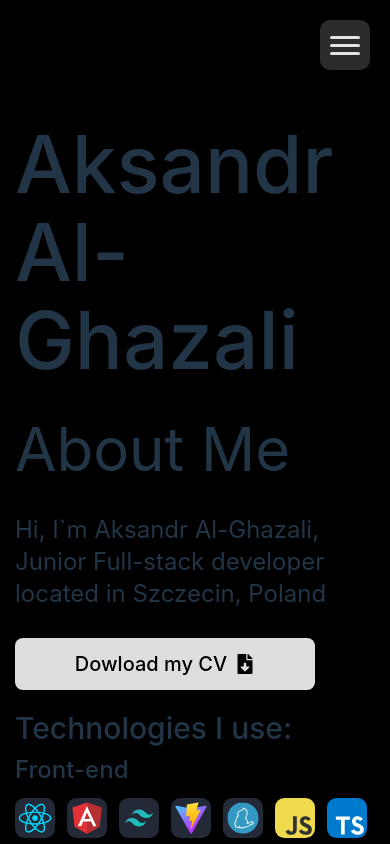
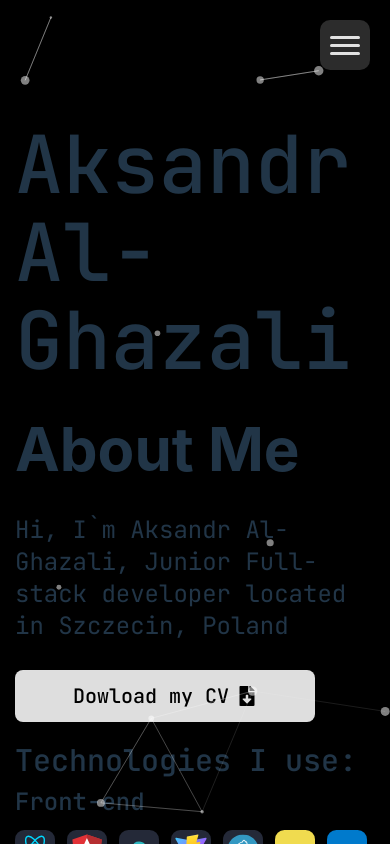
Before and after one commit to Dragodui/portfolio-site, a React (Vite) app: page / in a window 390 px wide. Shown: the top 844 px of the page. Built offline with nearby package versions, Linux system fonts and the light colour scheme.

Commit message:
Design change

```diff
--- a/package.json
+++ b/package.json
@@ -10,6 +10,9 @@
     "preview": "vite preview"
   },
   "dependencies": {
+    "@tsparticles/engine": "^3.5.0",
+    "@tsparticles/react": "^3.0.0",
+    "@tsparticles/slim": "^3.5.0",
     "flubber": "^0.4.2",
     "framer-motion": "^11.0.3",
     "react": "^18.2.0",
--- a/src/App.tsx
+++ b/src/App.tsx
@@ -2,10 +2,118 @@ import Header from './components/Header';
 import './index.css';
 import Footer from './components/Footer';
 import Content from './components/Content';
+import Particles, { initParticlesEngine } from "@tsparticles/react";
+import {
+  type Container,
+  type ISourceOptions,
+  MoveDirection,
+  OutMode,
+} from "@tsparticles/engine";
+import { loadSlim } from "@tsparticles/slim";
+import { useMemo, useEffect, useState } from 'react';
 
 const App = () => {
+
+  const [init, setInit] = useState(false);
+  const [textColor, setTextColor] = useState<string>('#ffffff');
+
+  const getTextColor = (): void => {
+    const root = document.documentElement;
+    const color = getComputedStyle(root).getPropertyValue('--text').trim();
+    setTextColor(color);
+  };
+
+  useEffect(() => {
+    getTextColor();
+    initParticlesEngine(async (engine) => {
+      await loadSlim(engine);
+    }).then(() => {
+      setInit(true);
+    });
+
+    // Check for theme changes periodically
+    const themeInterval = setInterval(() => {
+      const theme = localStorage.getItem('theme');
+      if (theme === 'dark' || theme === '') {
+        getTextColor();  // Update textColor if the theme changes
+      }
+    }, 500);  // Polling every 500ms (adjust as needed)
+
+    return () => {
+      clearInterval(themeInterval);  // Clear interval when component unmounts
+    };
+  }, []);
+
+  const particlesLoaded = async (container?: Container): Promise<void> => {
+    console.log(container);
+  };
+
+  const options: ISourceOptions = useMemo(
+    () => ({
+      fpsLimit: 120,
+      interactivity: {
+        events: {
+
+          onHover: {
+            enable: true,
+            mode: "repulse",
+          },
+        },
+        modes: {
+          push: {
+            quantity: 4,
+          },
+          repulse: {
+            distance: 100,
+            duration: 0.4,
+          },
+        },
+      },
+      particles: {
+        color: {
+          value: textColor,
+        },
+        links: {
+          color: textColor,
+          distance: 150,
+          enable: true,
+          opacity: 0.5,
+          width: 1,
+        },
+        move: {
+          direction: MoveDirection.none,
+          enable: true,
+          outModes: {
+            default: OutMode.out,
+          },
+          random: false,
+          speed: 3,
+          straight: false,
+        },
+        number: {
+          density: {
+            enable: true,
+          },
+          value: 80,
+        },
+        opacity: {
+          value: 0.5,
+        },
+        shape: {
+          type: "circle",
+        },
+        size: {
+          value: { min: 1, max: 5 },
+        },
+      },
+      detectRetina: true,
+    }),
+    [textColor],
+  );
+
   return (
     <div className='w-full flex items-center justify-center flex-col mt-[80px]'>
+      {init && <Particles id="tsparticles" particlesLoaded={particlesLoaded} options={options} />}
       <Header />
       <Content />
       <Footer />
--- a/src/components/About.tsx
+++ b/src/components/About.tsx
@@ -17,11 +17,11 @@ const About: FC = () => {
         className='flex flex-col'
         id='about'
       >
-        <h1 className='text-[80px] font-medium mb-5 animate-rotate-y animate-infinite animate-duration-[600ms]'>
+        <h1 className='text-[80px] font-jb font-medium mb-5 animate-rotate-y animate-infinite animate-duration-[600ms]'>
           Aksandr Al-Ghazali
         </h1>
-        <h2 className='text-[60px]'>About Me</h2>
-        <p className='text-2xl pt-5 text-left max-w-[600px]'>
+        <h2 className='text-[60px] font-bold'>About Me</h2>
+        <p className='text-2xl pt-5 text-left max-w-[600px] font-jb'>
           Hi, I`m Aksandr Al-Ghazali, Junior Full-stack developer located in
           Szczecin, Poland
         </p>
@@ -30,11 +30,11 @@ const About: FC = () => {
           whileHover={{ scale: 1.1 }}
           download
           href={cv}
-          className='button bg-text hover:shadow-[0px_0px_35px_-2px_#646cff] duration-400 transition-all text-bg mt-7 w-auto font-medium text-xl rounded-md flex items-center justify-center gap-2 max-w-[300px]'
+          className='button font-jb bg-text hover:shadow-[0px_0px_35px_-2px_#646cff] duration-400 transition-all text-bg mt-7 w-auto font-medium text-xl rounded-md flex items-center justify-center gap-2 max-w-[300px]'
         >
           Dowload my CV <FaFileDownload />
         </motion.a>
-        <div className='pt-5'>
+        <div className='pt-5 font-jb'>
           <h2 className='text-3xl font-medium text-left'>
             Technologies I use:
           </h2>
--- a/src/components/Example.tsx
+++ b/src/components/Example.tsx
@@ -13,7 +13,7 @@ const Example: FC<IProps> = ({ githubLink, siteLink, photo, title }) => {
     <a
       href={siteLink}
       target='_blank'
-      className='rounded-md bg-projectBg shadow-2xl flex flex-col justify-between'
+      className='rounded-md bg-projectBg shadow-2xl flex flex-col justify-between font-jb'
       rel='noreferrer'
       title='link to the demo'
     >
--- a/src/components/Examples.tsx
+++ b/src/components/Examples.tsx
@@ -14,7 +14,7 @@ const Examples = () => {
         className='flex flex-col'
         id='projects'
       >
-        <h1 className='text-[60px] inline mb-7 text-left'>My Projects</h1>
+        <h1 className='text-[60px] inline mb-7 text-left font-bold'>My Projects</h1>
         <div className='grid grid-cols-1 sm:grid-cols-2 md:grid-cols-3 gap-[30px]'>
           <Example
             photo='https://mini.s-shot.ru/1920x1200/JPEG/1920/Z240/?https%3A%2F%2Fdragodui.github.io%2Fto-do-list-on-react%2F'
--- a/src/components/Footer.tsx
+++ b/src/components/Footer.tsx
@@ -3,7 +3,7 @@ import BlockWrapper from './BlockWrapper';
 
 const Footer: FC = () => {
     return (
-        <footer className='w-full flex justify-center'>
+        <footer className='w-full flex justify-center font-jb'>
             <BlockWrapper>
                 <div className="flex w-full py-3 justify-between">
                     <p className='md:flex hidden text-[27px] font-medium'>Aksandr Al-Ghazali</p>
--- a/src/components/Header.tsx
+++ b/src/components/Header.tsx
@@ -3,7 +3,7 @@ import OpenMenu from './UI/OpenMenu';
 
 const Header: FC = () => {
   return (
-    <header className='fixed top-[20px] right-[20px] z-40'>
+    <header className='fixed top-[20px] right-[20px] z-40 font-jb'>
         <OpenMenu />
     </header>
   );
--- a/src/components/UI/OpenMenu.tsx
+++ b/src/components/UI/OpenMenu.tsx
@@ -49,7 +49,7 @@ const OpenMenu: FC = () => {
         <ThemeToggle />
         <motion.a
           whileHover={{ scale: 1.1 }}
-          className='text-text text-5xl  hover:shadow-[0px_0px_35px_-2px_#646cff]  duration-400 transition-all px-5 py-3 rounded-lg'
+          className='text-text text-5xl   transition-all px-5 py-3 rounded-lg'
           href='#about'
           onClick={() => setIsMenuOpen(false)}
         >
@@ -57,7 +57,7 @@ const OpenMenu: FC = () => {
         </motion.a>
         <motion.a
           whileHover={{ scale: 1.1 }}
-          className='text-text text-5xl  hover:shadow-[0px_0px_35px_-2px_#646cff]  duration-400 transition-all px-5 py-3 rounded-lg'
+          className='text-text text-5xl   transition-all px-5 py-3 rounded-lg'
           href='#projects'
           onClick={() => setIsMenuOpen(false)}
         >
@@ -65,7 +65,7 @@ const OpenMenu: FC = () => {
         </motion.a>
         <motion.a
           whileHover={{ scale: 1.1 }}
-          className='text-text text-5xl  hover:shadow-[0px_0px_35px_-2px_#646cff]  duration-400 transition-all px-5 py-3 rounded-lg'
+          className='text-text text-5xl   transition-all px-5 py-3 rounded-lg'
           href='#contact'
           onClick={() => setIsMenuOpen(false)}
         >
--- a/src/index.css
+++ b/src/index.css
@@ -24,14 +24,14 @@ html {
 
 @layer base {
   :root {
-    --text: black;
+    --text: #000000;
     --bg: rgba(255, 255, 255, 1);
     --myBlack: #dfdfdf;
     --myViolet: white;
     --projectBg: white;
   }
   .dark {
-    --text: rgba(255, 255, 255, 0.87);
+    --text: #ffffffde;
     --bg: black;
     --myBlack: #2c2c2c;
     --myViolet: black;
@@ -46,7 +46,6 @@ h1 {
 .button {
   border-radius: 8px;
   padding: 0.6em 1.2em;
-  font-family: inherit;
   cursor: pointer;
   transition: border-color 0.25s;
 }
--- a/tailwind.config.js
+++ b/tailwind.config.js
@@ -14,6 +14,9 @@ export default {
         'projectBg': 'var(--projectBg)',
       }
     },
+    fontFamily: {
+      'jb': ['JetBrains Mono', 'monospace']
+    }
   },
   plugins: [],
 }
```
Also changed, not shown: src/components/Contact.tsx (+6 -6 lines), 1 other file (tests, documents, lock files or other folders).
